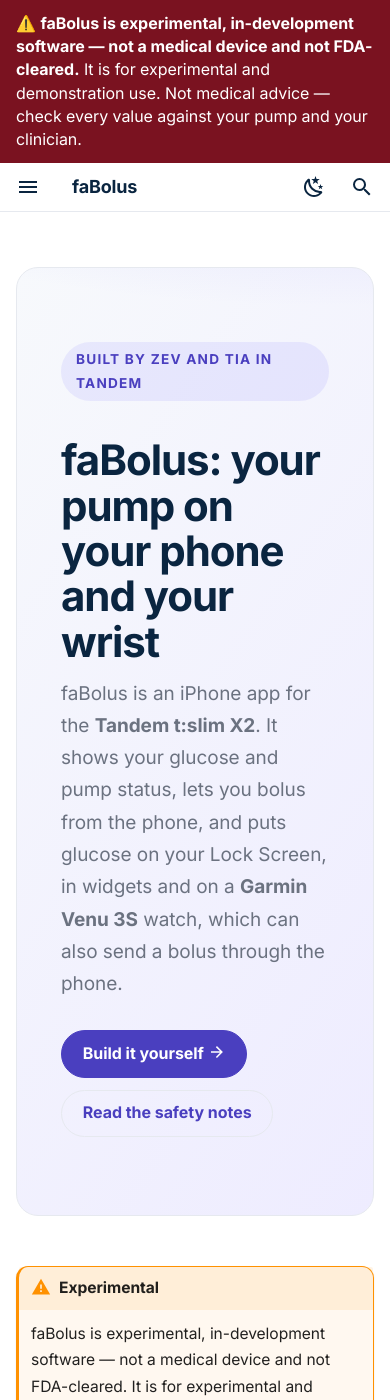
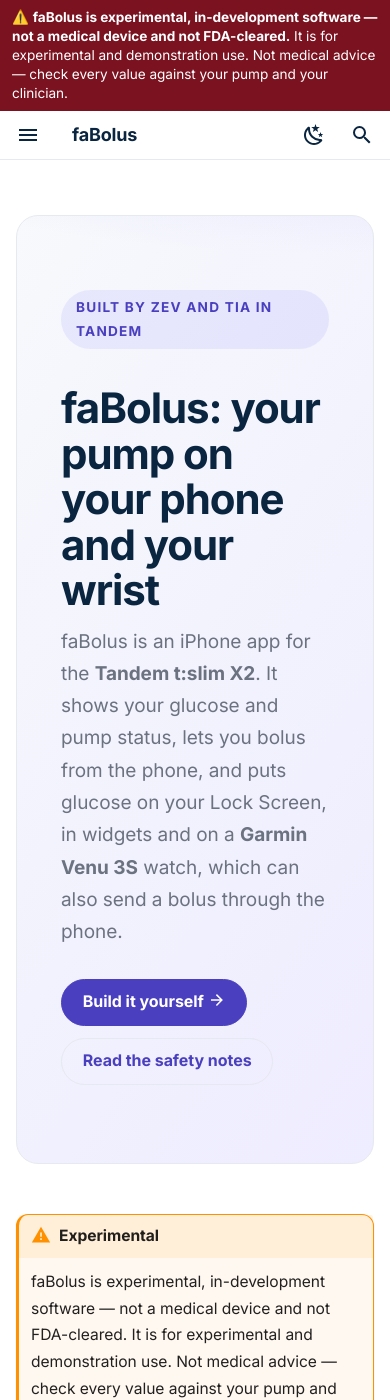
Before and after one commit to faBolus-app/faBolus, an MkDocs documentation site: the page built from docs/index.md, in a window 390 px wide and 1400 px high. Built offline with MkDocs 1.6.1 and Material for MkDocs 9.7.7, drawn with Linux system fonts in a browser that asks for light colours; comment, search, counter and statistics services are not loaded.

Commit message:
fix(site): a shorter safety banner on phones, portrait and landscape
Below 720px wide or 500px tall, the banner keeps all of its wording in .68rem type with less
padding. On a 375px phone it is 111px tall instead of 163px, so the banner and header take 20% of
the screen instead of 26%; in landscape at 812x375 it is 54px. The narrowest no-JS fallback drops
to 7rem to match (130px measured at 320px).

Co-Authored-By: Claude Opus 5.5 <noreply@anthropic.com>

```diff
--- a/docs/stylesheets/extra.css
+++ b/docs/stylesheets/extra.css
@@ -81,7 +81,7 @@
    banner.js's inline value replaces them. Re-measure if the banner's wording changes. */
 @media screen and (max-width: 63.984375em) { :root { --fab-banner-h: 5rem; } }
 @media screen and (max-width: 42.484375em) { :root { --fab-banner-h: 6.25rem; } }
-@media screen and (max-width: 29.984375em) { :root { --fab-banner-h: 9.5rem; } }
+@media screen and (max-width: 29.984375em) { :root { --fab-banner-h: 7rem; } }
 .md-banner {
   background-color: #7a1220;             /* deep red so it clearly reads as a warning */
   color: #fff;
@@ -90,6 +90,16 @@
 /* The banner's inner box is .md-typeset, so it inherited the body text's 1.72 line height; on a phone
    that made a six-line, 189px banner. Same text size, tighter lines. */
 .fab-safety-banner .md-banner__inner { line-height: 1.45; }
+/* Phones, portrait or landscape: the same wording in smaller type with less padding, so the pinned
+   banner and header leave most of the screen to the page. */
+@media screen and (max-width: 44.984375em), screen and (max-height: 31.25em) {
+  .fab-safety-banner .md-banner__inner {
+    font-size: .68rem;
+    line-height: 1.4;
+    margin: .4rem auto;
+    padding: 0 .6rem;
+  }
+}
 /* Above the header's own layers (the search overlay is 1, the search box 2), so opening search
    never covers the banner. */
 .fab-safety-banner { position: relative; z-index: 3; }
```
